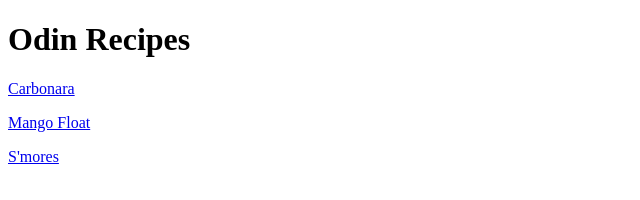
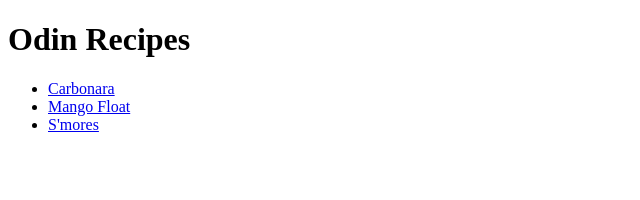
Before and after one commit to toeireishuman/odin-recipes2, a plain HTML site: page index.html in a window 1280 px wide. Shown: the whole page, without its empty margins (0-640 px from the left). Drawn offline with Linux system fonts and the light colour scheme.

Commit message:
Place recipe in a list

```diff
--- a/index.html
+++ b/index.html
@@ -7,8 +7,10 @@
     </head>
     <body>
         <h1>Odin Recipes</h1>
-        <p><a href="./recipes/carbonara.html">Carbonara</a></p>
-        <p><a href="./recipes/mango_float.html">Mango Float</a></p>
-        <p><a href="./recipes/smores.html">S'mores</a></p>
+            <ul>
+                <li><a href="./recipes/carbonara.html">Carbonara</a></li>
+                <li><a href="./recipes/mango_float.html">Mango Float</a></li>
+                <li><a href="./recipes/smores.html">S'mores</a></li>
+            </ul>
     </body>
 </html>
```
